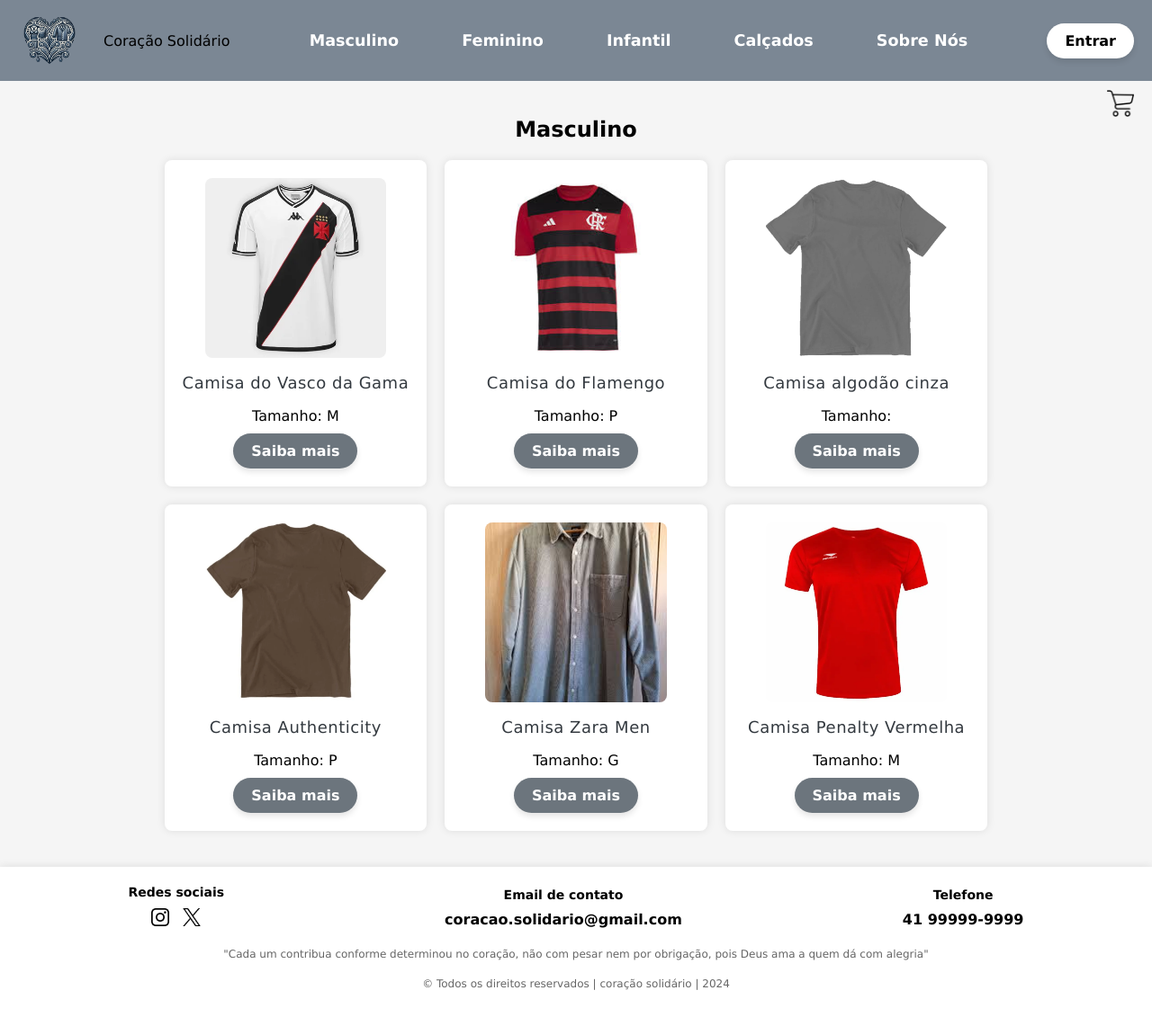
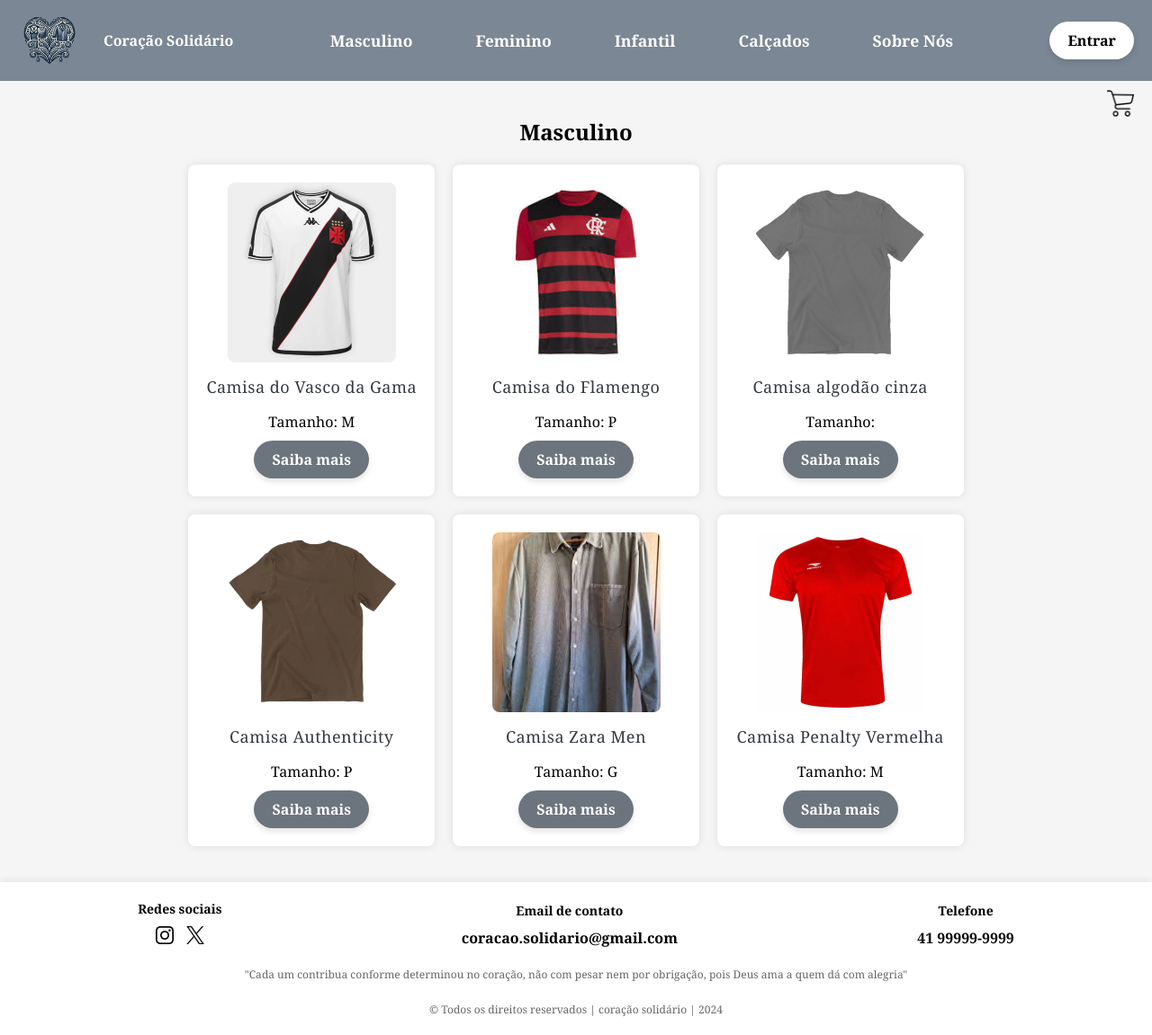
Before and after one commit to gaacarmo/Coracao_solidario, a PHP site: page /home.php?dir=1_masculino&file=masculino_produtos in a window 1280 px wide. Shown: the whole page at 90% size. Before the commit the page ends 1101 px from the top, so only its background shows below. Run offline with PHP 8.4, Linux system fonts and the light colour scheme; some libraries are stand-ins or nearby versions.

Commit message:
pqns att

```diff
--- a/CSS/style.css
+++ b/CSS/style.css
@@ -3,9 +3,12 @@
     margin: 0;
     padding: 0;
     box-sizing: border-box;
-    font-family:'Lucida Sans', 'Lucida Sans Regular', 'Lucida Grande', 'Lucida Sans Unicode', Geneva, Verdana, sans-serif
-  }
-
+    font-family:Georgia, 'Times New Roman', Times, serif
+}
+.texto-titulo{
+    color: white;
+    font-weight: bold;
+}
 
   header {
       display: flex;
--- a/home.php
+++ b/home.php
@@ -1,3 +1,4 @@
+
 <html lang="pt-BR">
 <head>
     <meta charset="UTF-8">
@@ -15,7 +16,7 @@
         <a href="./index.php">
             <img class="logo-1" src="assets/logo coracao.png" alt="Coração Solidário">
         </a>
-        <span>Coração Solidário</span>
+        <p class="texto-titulo">Coração Solidário</p>
     </div>
         <nav>
             <ul>
@@ -92,3 +93,9 @@
 <script>
     new window.VLibras.Widget('https://vlibras.gov.br/app');
 </script>
+<style>
+    .texto-titulo{
+        color: white;
+        font-weight: bold;
+    }
+</style>
```
Also changed, not shown: index.php (+10 -1 lines).
